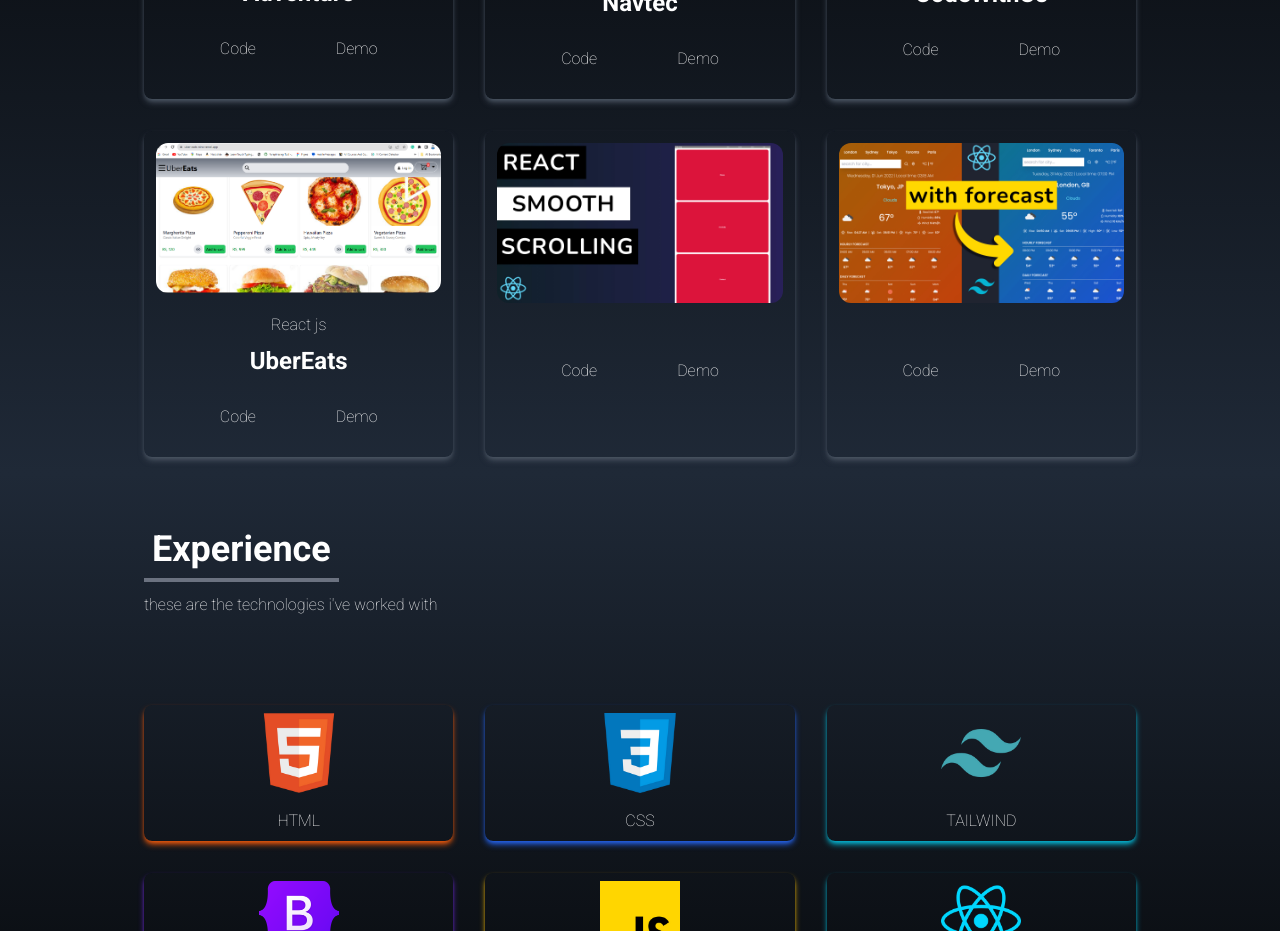
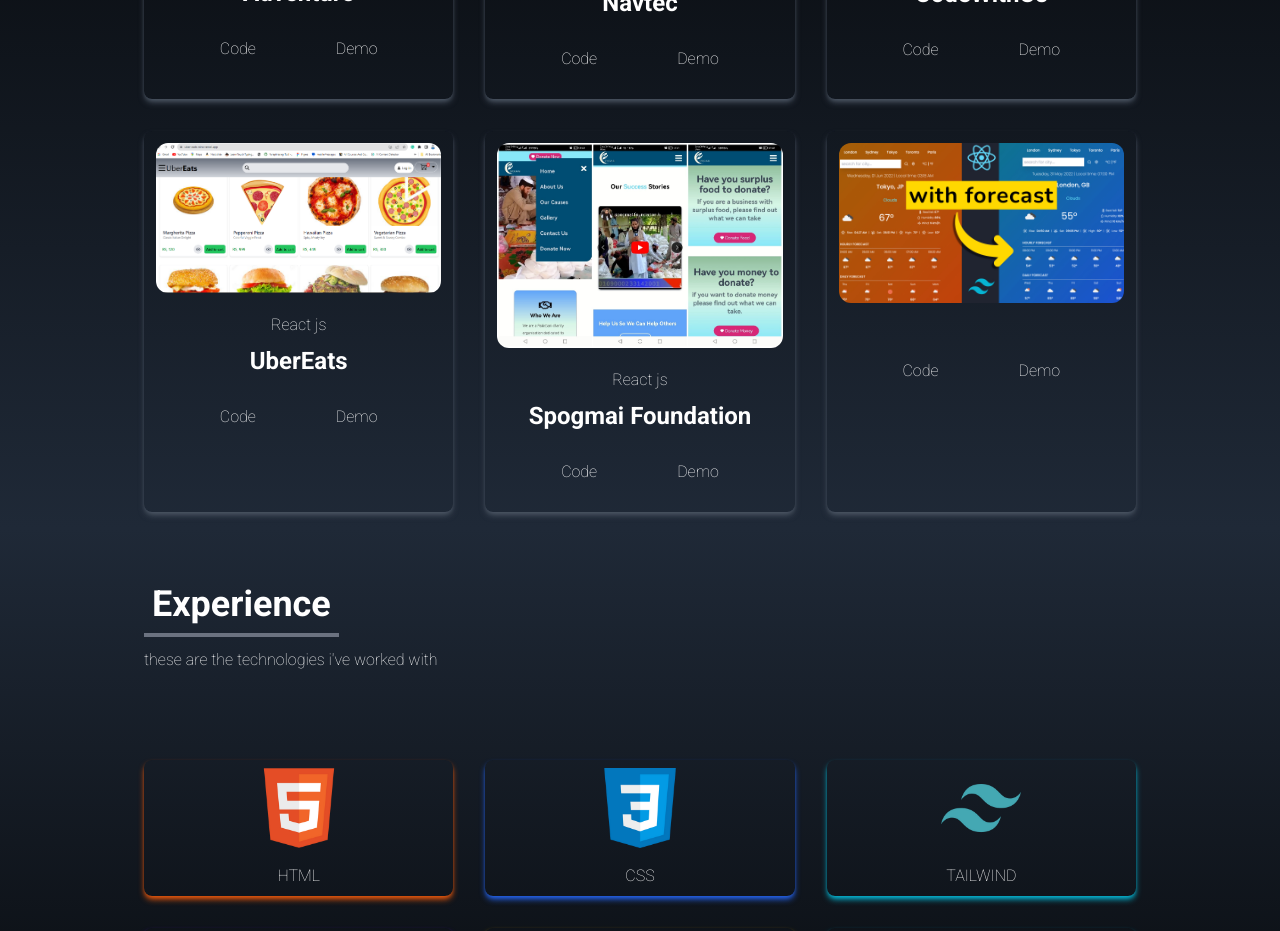
Before and after one commit to wasimhaider55/personalPortfolio, a React (Create React App) app in the folder onePortfolio/: page / in a window 1280 px wide. Shown: the part 1260-2191 px from the top of the page. Built offline with nearby package versions, Linux system fonts and the light colour scheme.

Commit message:
portfolio upgrade

```diff
--- a/onePortfolio/src/components/Portfolio.jsx
+++ b/onePortfolio/src/components/Portfolio.jsx
@@ -2,9 +2,9 @@
 import adventure from "../assets/portfolio/adventure.png"
 import navtec from "../assets/portfolio/navtec.png";
 import codewithus from "../assets/portfolio/codewithus.png";
-import reactSmooth from "../assets/portfolio/reactSmooth.jpg";
 import reactWeather from "../assets/portfolio/reactWeather.jpg";
 import uberEats from "../assets/portfolio/uberEats.png"
+import spogmaiFoundation from "../assets/portfolio/spogmaiFoundation.jpg"
 const Portfolio = () => {
   const portfolios = [
     {
@@ -41,7 +41,11 @@
     },
     {
       id: 4,
-      image: reactSmooth
+      image: spogmaiFoundation,
+      lang: "React js",
+      title: "Spogmai Foundation",
+      code: "https://github.com/wasimhaider55",
+      live: "https://spogmai-foundation.vercel.app/",
     },
     {
       id: 5,
```
Also changed, not shown: onePortfolio/src/assets/portfolio/spogmaiFoundation.jpg (added).
